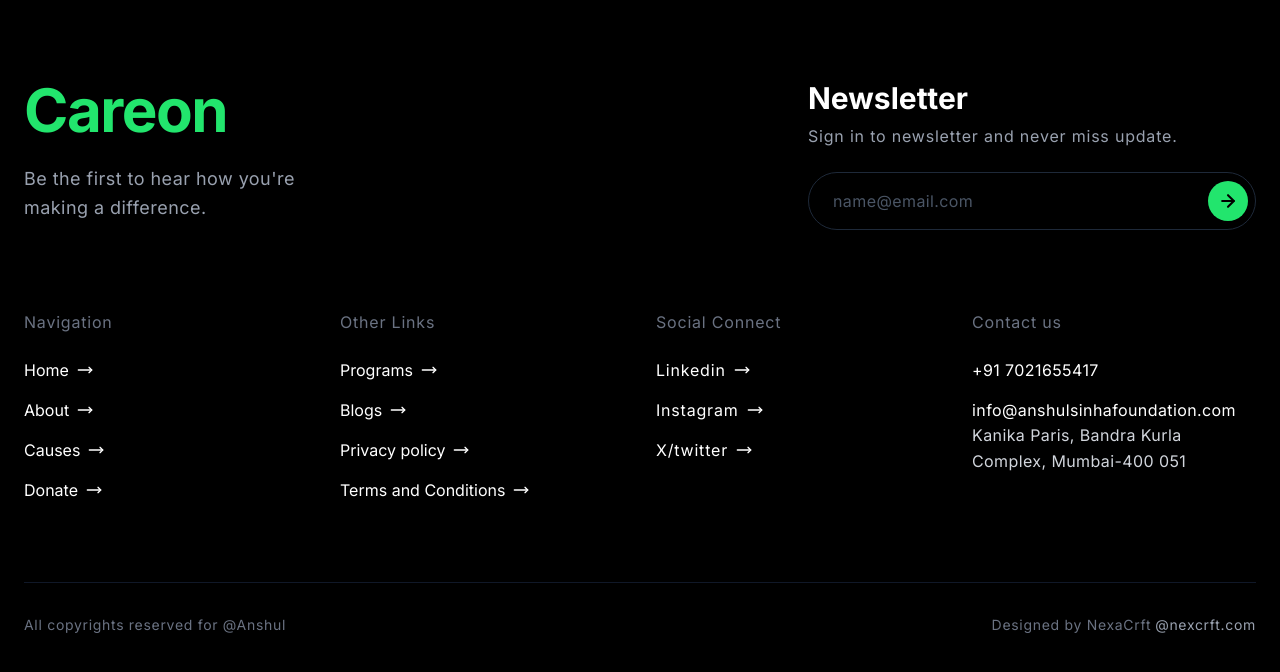
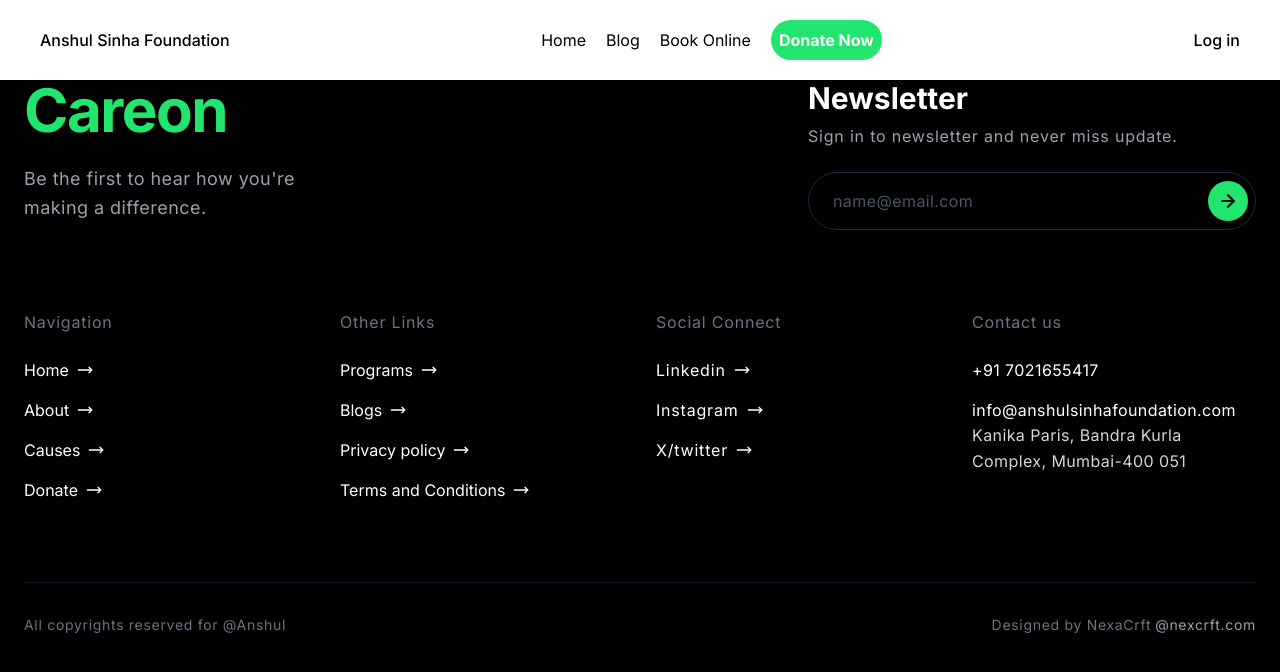
Before and after one commit to ashd19/Anshul-Sinha-Foundation, a React (Vite) app: page / in a window 1280 px wide. Shown: the top 672 px of the page. Built offline with nearby package versions, Linux system fonts and the light colour scheme.

Commit message:
navbar done

```diff
--- a/src/App.jsx
+++ b/src/App.jsx
@@ -1,10 +1,12 @@
 import Footer from './components/Footer.jsx'
+import Navbar from './components/Navbar.jsx';
 
 function App() {
   return (
     <div >
+      <Navbar />
 
-<Footer/>
+      <Footer />
     </div>
   );
 }
--- /dev/null
+++ b/src/components/Navbar.jsx
@@ -0,0 +1,27 @@
+import { Search } from "lucide-react";
+import { div } from "motion/react-client";
+
+export default function Navbar() {
+
+    return (
+        <>
+            <nav className="w-full py-5 inter-md  px-10 flex  items-center justify-between fixed top-0 z-[999] bg-white  ">
+                <a href='#' className="">
+                    Anshul Sinha Foundation
+                </a>
+                <div className="flex items-center justify-center gap-5">
+                    {["Home", "Blog", "Book Online",].map((item, index) => (
+                        <a href={`${item}`} key={index} className="inter-small">{item}</a>
+                    ))}
+                    {/* <div className="flex flex-row ">
+                        <Search color="grey" width={15} height={15} className="mt-1 mr-1"/>
+                        <input type="text" placeholder="Search" className="w-[150px]  inter-small focus:border-none" /></div> */}
+                    {<a href="#" className="rounded-3xl bg-[#22E56D] w-fit p-2  h-fit inter-bold text-white whitespace-nowrap hover:text-green-600 hover:bg-black transition-colors durantion-400 ease-in">Donate Now</a>}
+                </div>
+                <a href="/login" className=" ">
+                    Log in
+                </a>
+            </nav>
+        </>
+    )
+}
--- a/src/index.css
+++ b/src/index.css
@@ -6,6 +6,13 @@
   font-weight: 400;
   font-style: normal;
 }
+.inter-md {
+  font-family: "Inter", sans-serif;
+  font-optical-sizing: auto;
+  font-weight: 500;
+  font-style: normal;
+}
+
 .inter-bold {
   font-family: "Inter", sans-serif;
   font-optical-sizing: auto;
```
